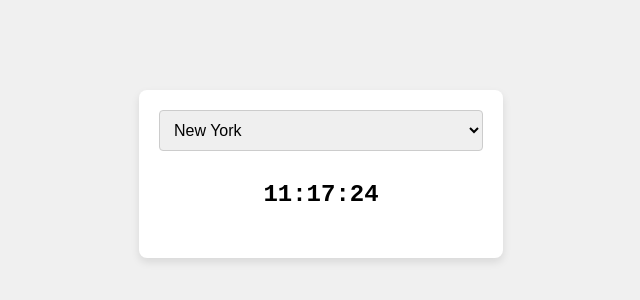
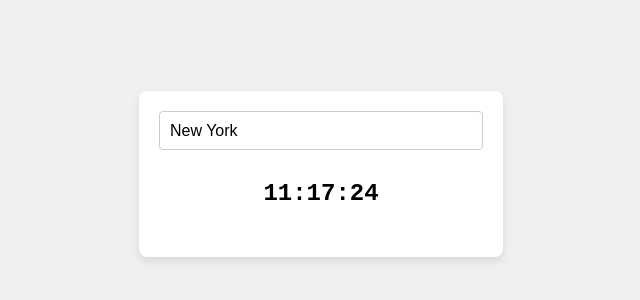
Before and after one commit to luke-weller/localized-time-dropdown, a React (Create React App) app: page / in a window 1280 px wide. Shown: the part 226-526 px from the top of the page, without its empty margins (331-971 px from the left). Built offline with nearby package versions, Linux system fonts and the light colour scheme.

Commit message:
update cross browser styling

```diff
--- a/src/styles.css
+++ b/src/styles.css
@@ -32,6 +32,17 @@ select {
   border-radius: 4px;
   border: 1px solid #ccc;
   font-size: 16px;
+  color: #000;
+  background-color: #fff;
+  -webkit-appearance: none; /* Remove default styling in Safari */
+  -moz-appearance: none; /* Remove default styling in Firefox */
+  appearance: none; /* Remove default styling in modern browsers */
+}
+
+select:focus {
+  outline: none;
+  border-color: #007bff;
+  box-shadow: 0 0 5px rgba(0, 123, 255, 0.5);
 }
 
 .time-display {
@@ -40,8 +51,4 @@ select {
   font-weight: bold;
   color: #000;
   padding: 10px;
-  border-radius: 4px;
-  text-align: center;
-  display: inline-block;
-  width: auto;
 }
```
